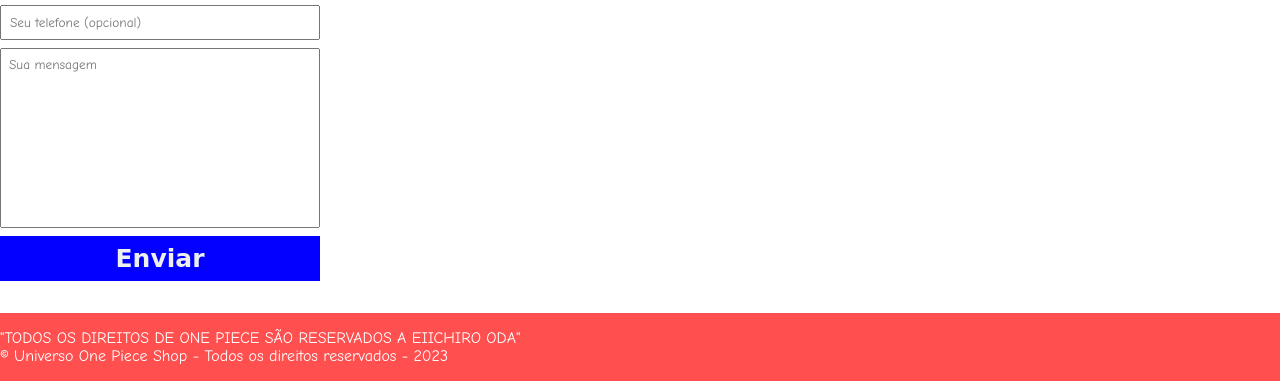
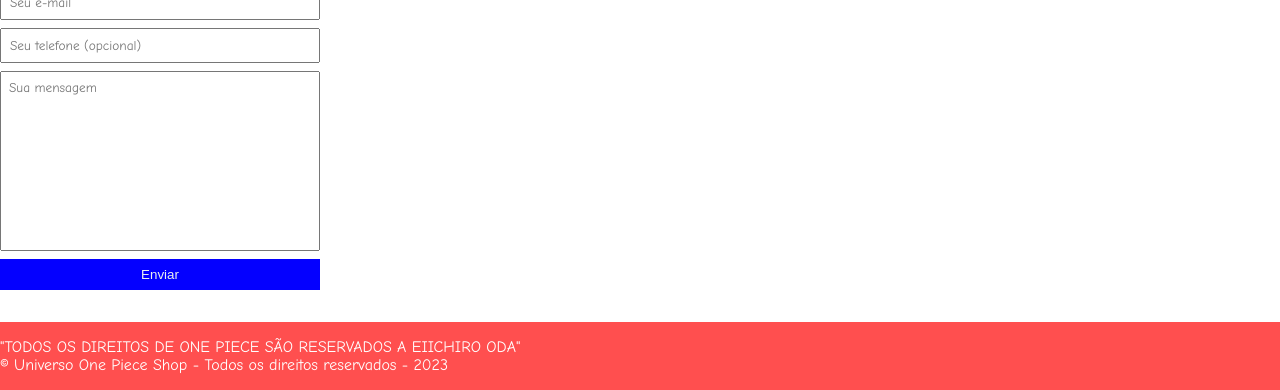
Before and after one commit to fedeejay/site_universoonepiece, a plain HTML site: page index.html in a window 1280 px wide. Shown: the part 970-1360 px from the top of the page. Drawn offline with Linux system fonts and the light colour scheme.

Commit message:
corrigindo link da font

```diff
--- a/main.css
+++ b/main.css
@@ -5,10 +5,16 @@
     box-sizing: border-box;
 }
 
+@font-face {
+    font-family: "ONE PIECE";
+    src: url("font/OnePiece-zAqL.ttf") format("truetype");
+}
+
 header,
 section h1,
 section h2,
-form button {
+form button
+#text-element {
     font-family: 'ONE PIECE', cursive;
     font-weight: bold;
     font-size: 25px;
```
